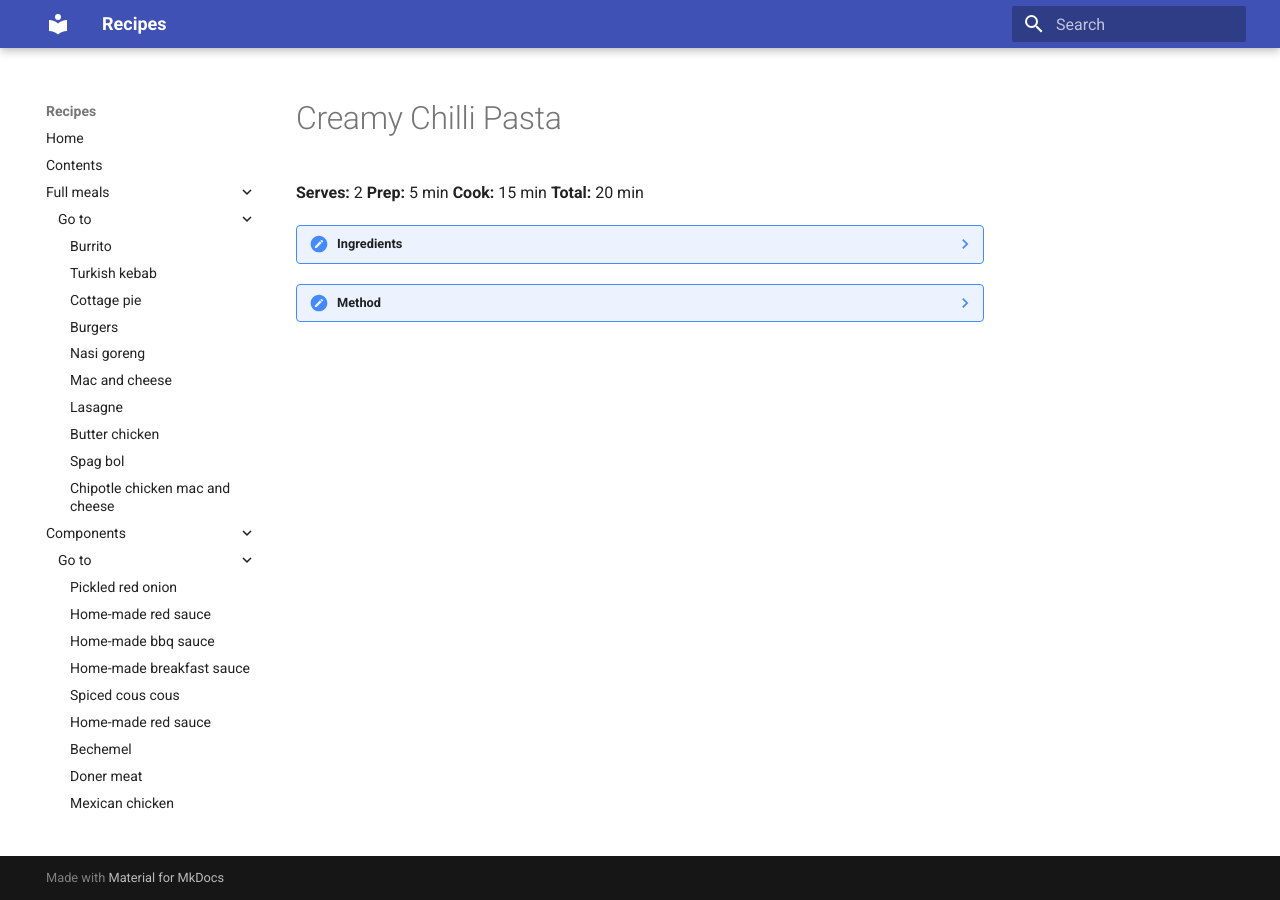
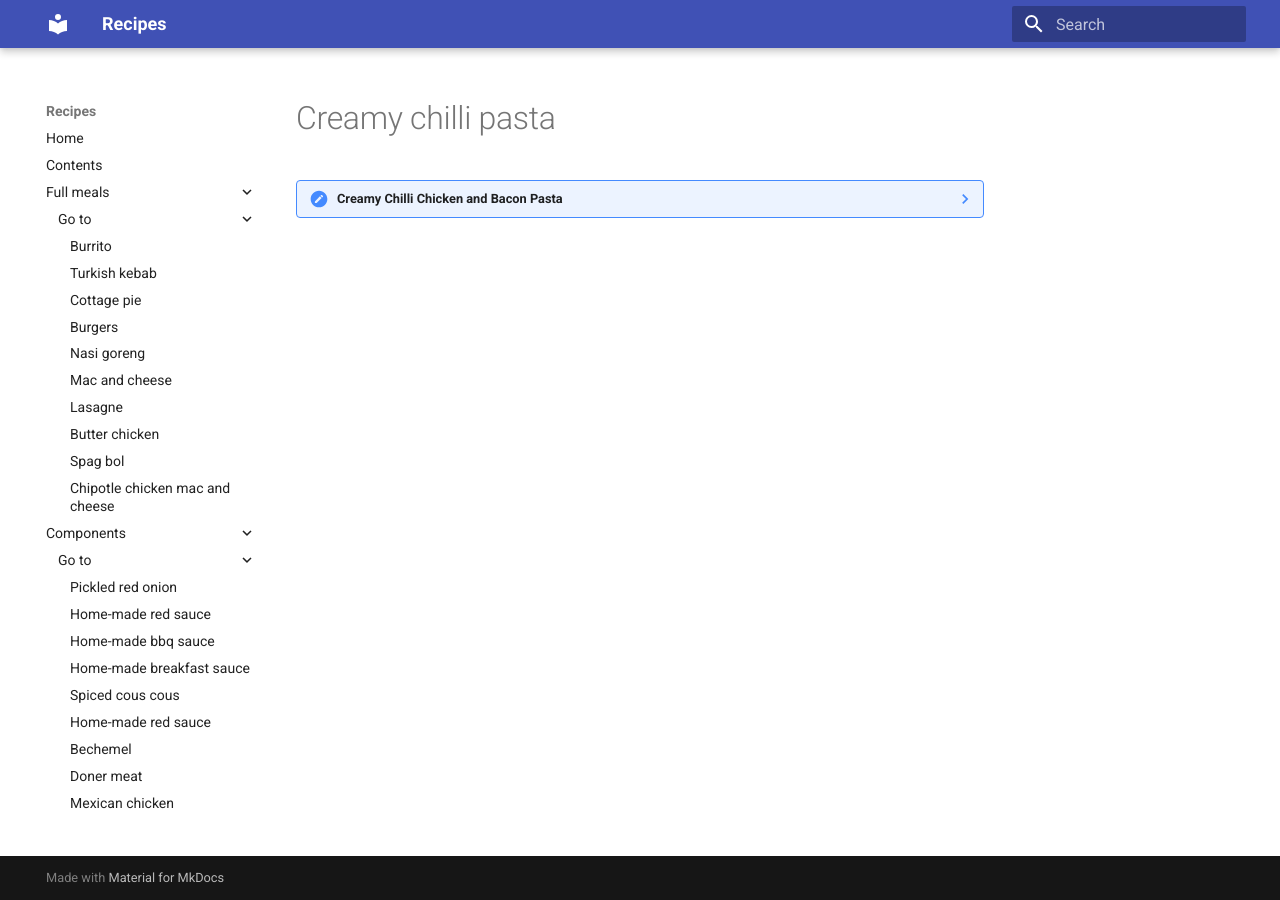
Before and after one commit to TJN25/recipe-markdown, an MkDocs documentation site: the page built from docs/creamy-chilli-pasta.md, in a window 1280 px wide. Built offline with MkDocs 1.6.1 and Material for MkDocs 9.7.7, drawn with Linux system fonts in a browser that asks for light colours; part of the change alters nothing that is shown.

Commit message:
update recipe

```diff
--- a/docs/creamy-chilli-pasta.md
+++ b/docs/creamy-chilli-pasta.md
@@ -1,42 +1,40 @@
 
-# Creamy Chilli Pasta
+??? note "Creamy Chilli Chicken and Bacon Pasta"
 
-**Serves:** 2
-**Prep:** 5 min
-**Cook:** 15 min
-**Total:** 20 min
+    **Serves:** 2
+    **Prep:** 5 min
+    **Cook:** 15 min
+    **Total:** 20 min
 
-??? note "Ingredients"
+    ??? info "Ingredients"
 
-    * 180 g fettuccine or other pasta
-    * 150–200 g bacon, chopped
-    * 180 g chicken breast, halved horizontally
-    * 1 tbsp butter
-    * 2 garlic cloves, minced
-    * 1/2 small onion, finely chopped
-    * 1 small fresh chilli, finely chopped
-    * A splash of white wine
-    * 185 ml heavy cream
-    * 185 ml pasta cooking water
-    * 1/2 cup finely grated parmesan
-    * Salt
-    * Black pepper
+        * 150 g spaghetti
+        * 6 strips bacon
+        * 150 g chicken breast, finely diced
+        * 20–25 g butter
+        * 2 garlic cloves, minced
+        * 1 small onion, finely chopped
+        * 1 small fresh chilli, finely chopped
+        * 1/6 cup white wine
+        * 150 ml cream
+        * 2/3 cup pasta cooking water
+        * 1/2 cup finely grated parmesan
+        * Salt
+        * Black pepper
 
-    ??? info "To serve"
+    ??? info "Method"
 
-        * Fresh parsley
-        * Extra parmesan
-
-??? note "Method"
-
-    1. Bring a large pot of salted water to the boil. Cook the pasta for 2 minutes less than the packet says.
-    2. Scoop out about 185 ml pasta water, then drain the pasta.
-    3. Cook the bacon until golden. Remove and drain on paper towels.
-    4. Season the chicken with salt and black pepper, then cook it in the bacon fat for about 2 minutes per side. Slice or chop once cooked.
-    5. Wipe out the pan if you want a cleaner, less bacony sauce.
-    6. Melt the butter over medium heat. Add the onion, garlic, and chilli and cook for 3–4 minutes, until softened and lightly golden.
-    7. Add a splash of white wine and let it cook off briefly.
-    8. Add the cream, pasta water, and parmesan. Stir and simmer for about 2 minutes until slightly reduced. Season with salt and black pepper.
-    9. Add the pasta and toss for about 1 1/2 minutes, until the sauce thickens and coats it. Add a splash more pasta water if needed.
-    10. Toss through the bacon and chicken.
-    11. Serve immediately with parsley and extra parmesan.
+        1. Bring a large pot of salted water to the boil.
+        2. Season the diced chicken with salt (a pinch or two) and black pepper (generously if you like pepper).
+        3. Cook the bacon until golden, then remove it from the pan (I just do it at the same time in the oven on 180C for 20 minutes. Keep the fat, and chop the bacon once it is cool enough to handle.
+        4. Melt the butter over medium heat. Add the onion and cook until softened.
+        5. Add the chilli and garlic and cook for a couple of minutes.
+        6. Add the chicken and cook until nearly done.
+        7. Add the white wine and let it reduce.
+        8. Pour in the reserved bacon fat.
+        9. Put the spaghetti into the boiling water and cook for 6 minutes.
+        10. Scoop out 2/3 cup pasta water, then drain the spaghetti.
+        11. Add the cream, pasta water, and parmesan, then stir and simmer briefly to reduce a little.
+        12. Add enough pasta water to the sauce to loosen it as needed.
+        13. Add the spaghetti and continue simmering while stirring until the sauce reaches the right consistency.
+        14. Toss through the chopped bacon, taste, and add more salt if needed.
```
